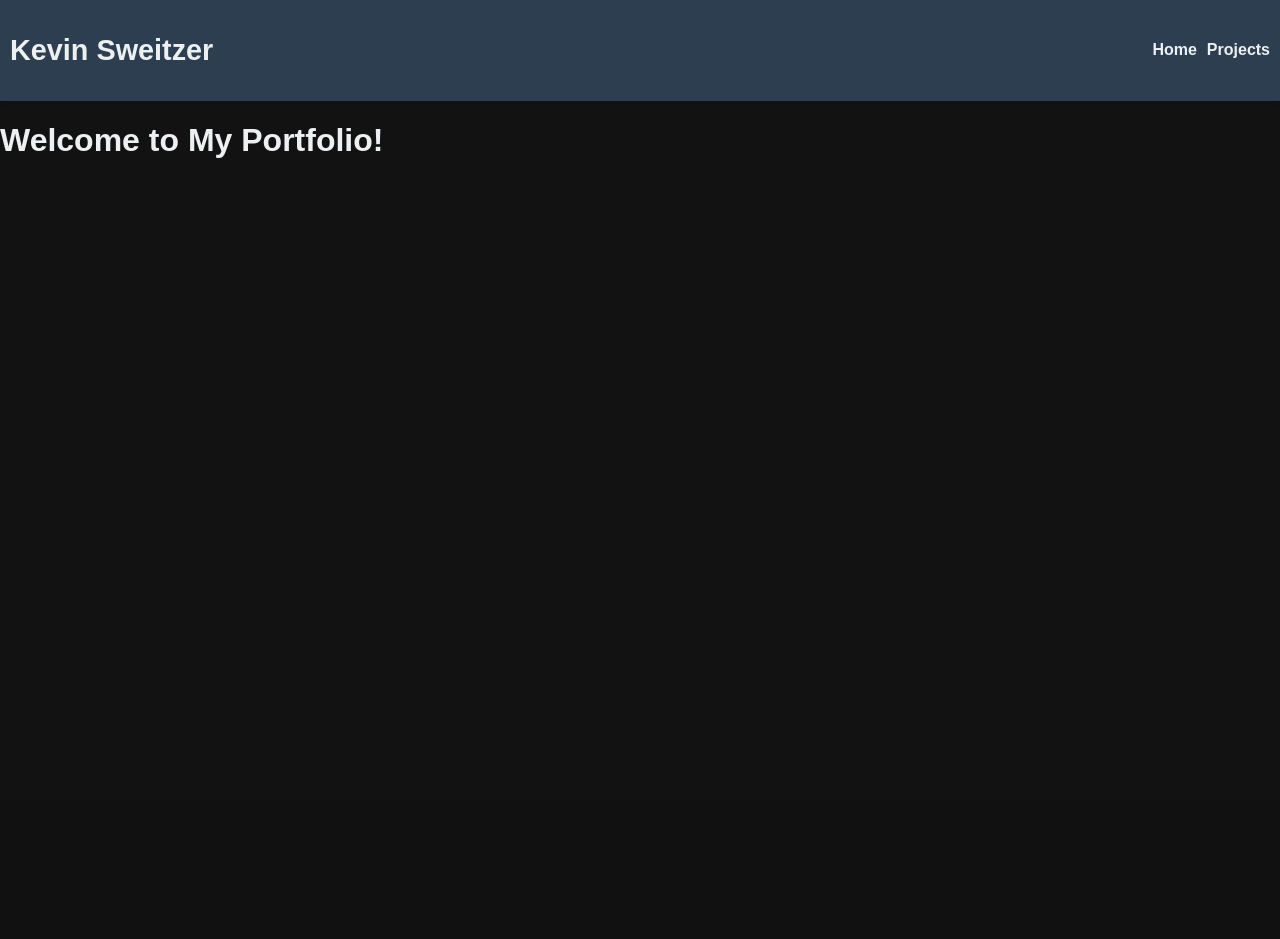
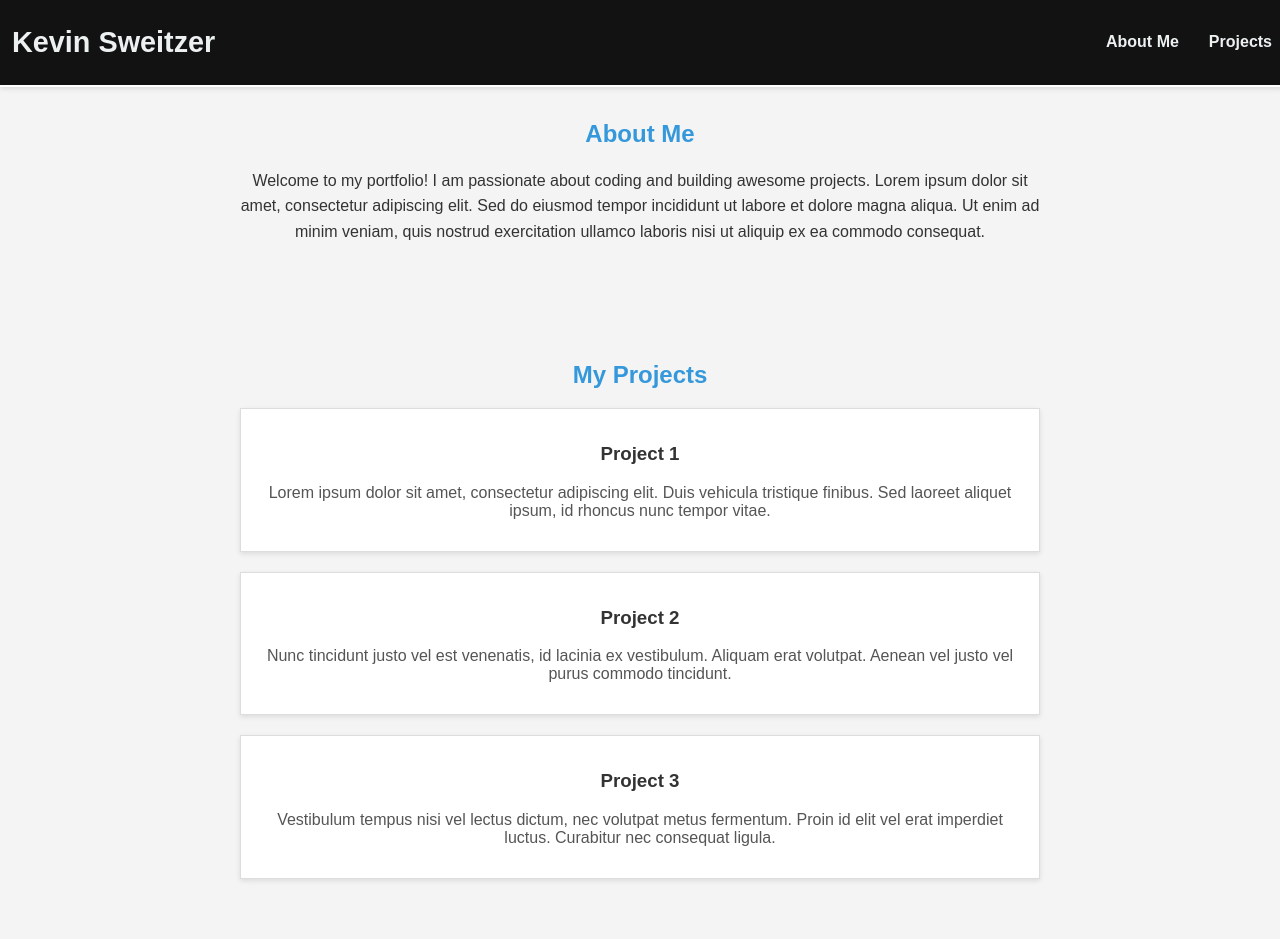
Before and after one commit to KSweitzer/portfolio, a Django app: page / in a window 1280 px wide. Before the commit the page ends 158 px from the top, so only its background shows below. Run offline with Django 5.2, Linux system fonts and the light colour scheme; data that the repository does not hold is empty.

Commit message:
updated navbar added about me and projects section

```diff
--- /dev/null
+++ b/static/base/script.js
@@ -0,0 +1,13 @@
+$(document).ready(function () {
+    // Smooth scroll to anchor links
+    $('a[href^="#"]').on('click', function (event) {
+        var target = $($(this).attr('href'));
+        if (target.length) {
+            event.preventDefault();
+            var offset = target.offset().top - $('nav').outerHeight();
+            $('html, body').stop().animate({
+                scrollTop: offset
+            }, 1000);
+        }
+    });
+});
--- a/static/base/styles.css
+++ b/static/base/styles.css
@@ -1,19 +1,24 @@
-/* portfolio/static/css/styles.css */
-
 body {
     font-family: 'Arial', sans-serif;
-    background-color: #121212; /* Dark background color */
-    color: #ecf0f1; /* Light text color */
+    background-color: #121212;
+    color: #ecf0f1;
     margin: 0;
+    padding-top: 60px;
 }
 
 nav {
-    background-color: #2c3e50;
-    padding: 10px;
+    position: fixed;
+    top: 0;
+    left: 0;
+    width: 100%;
+    background-color: #121212;
+    padding: 2px;
     display: flex;
     justify-content: space-between;
     align-items: center;
     box-shadow: 0 2px 5px rgba(0, 0, 0, 0.1);
+    border-bottom: 2px solid #ffffff;
+    z-index: 1000;
 }
 
 .logo {
@@ -21,6 +26,7 @@ nav {
 }
 
 .logo a {
+    padding: 10px;
     text-decoration: none;
     color: #ecf0f1;
     font-weight: bold;
@@ -39,12 +45,71 @@ nav {
 }
 
 .nav-links a {
+    padding: 10px;
     text-decoration: none;
     color: #ecf0f1;
     font-weight: bold;
-    transition: color 0.3s;
+    position: relative;
 }
 
 .nav-links a:hover {
+    color: #ffffff;
+    border-bottom: 2px solid #ecf0f1;
+}
+
+.about-section {
+    background-color: #f4f4f4;
+    color: #333;
+    padding: 40px 20px;
+    text-align: center;
+}
+
+.about-container {
+    max-width: 800px;
+    margin: 0 auto;
+}
+
+.about-container h2 {
     color: #3498db;
 }
+
+.about-container p {
+    line-height: 1.6;
+}
+
+.projects-section {
+    background-color: #f4f4f4;
+    color: #333;
+    padding: 40px 20px;
+    text-align: center;
+}
+
+.projects-container {
+    max-width: 800px;
+    margin: 0 auto;
+}
+
+.projects-container h2 {
+    color: #3498db;
+}
+
+.project {
+    margin-bottom: 20px;
+    padding: 15px;
+    border: 1px solid #ddd;
+    background-color: #fff;
+    box-shadow: 0 2px 5px rgba(0, 0, 0, 0.1);
+    transition: transform 0.3s ease-in-out;
+}
+
+.project:hover {
+    transform: scale(1.05);
+}
+
+.project h3 {
+    color: #333;
+}
+
+.project p {
+    color: #555;
+}
--- a/templates/base/base.html
+++ b/templates/base/base.html
@@ -15,8 +15,8 @@
             <h1><a href="#">Kevin Sweitzer</a></h1>
         </div>
         <ul class="nav-links">
-            <li><a href="#">Home</a></li>
-            <li><a href="#">Projects</a></li>
+            <li><a href="#about">About Me</a></li>
+            <li><a href="#projects">Projects</a></li>
             <!-- Add more navigation links as needed -->
         </ul>
     </nav>
@@ -24,5 +24,8 @@
     <div id="content">
         {% block content %}{% endblock %}
     </div>
+
+    <script src="https://code.jquery.com/jquery-3.6.4.min.js"></script>
+    <script src="{% static 'base/script.js' %}"></script>
 </body>
 </html>
--- a/templates/base/home.html
+++ b/templates/base/home.html
@@ -1,18 +1,49 @@
 <!-- portfolio/templates/portfolio/home.html -->
+
 {% extends 'base/base.html' %}
 
-{% block title %}Home - My Portfolio{% endblock %}
+{% block title %}Kevin Sweitzer{% endblock %}
 
 {% block content %}
-    <h1>Welcome to My Portfolio!</h1>
-    {% for project in projects %}
-        <div class="project">
-            <h2>{{ project.title }}</h2>
-            <p>{{ project.description }}</p>
-            <img src="{{ project.image.url }}" alt="{{ project.title }}">
-            {% if project.link %}
-                <p><a href="{{ project.link }}" target="_blank">Visit project</a></p>
-            {% endif %}
+<section id="about" class="about-section">
+    <div class="about-container">
+        <h2>About Me</h2>
+        <p>
+            Welcome to my portfolio! I am passionate about coding and building awesome projects.
+            Lorem ipsum dolor sit amet, consectetur adipiscing elit. Sed do eiusmod tempor incididunt ut labore et dolore magna aliqua.
+            Ut enim ad minim veniam, quis nostrud exercitation ullamco laboris nisi ut aliquip ex ea commodo consequat.
+        </p>
+    </div>
+</section>
+
+<section id="projects" class="projects-section">
+    <div class="projects-container">
+        <h2>My Projects</h2>
+
+        <div class="project" data-aos="fade-up">
+            <h3>Project 1</h3>
+            <p>
+                Lorem ipsum dolor sit amet, consectetur adipiscing elit. Duis vehicula tristique finibus.
+                Sed laoreet aliquet ipsum, id rhoncus nunc tempor vitae.
+            </p>
         </div>
-    {% endfor %}
+
+        <div class="project" data-aos="fade-up">
+            <h3>Project 2</h3>
+            <p>
+                Nunc tincidunt justo vel est venenatis, id lacinia ex vestibulum.
+                Aliquam erat volutpat. Aenean vel justo vel purus commodo tincidunt.
+            </p>
+        </div>
+
+        <div class="project" data-aos="fade-up">
+            <h3>Project 3</h3>
+            <p>
+                Vestibulum tempus nisi vel lectus dictum, nec volutpat metus fermentum.
+                Proin id elit vel erat imperdiet luctus. Curabitur nec consequat ligula.
+            </p>
+        </div>
+    </div>
+</section>
+<!-- Add other sections or content as needed -->
 {% endblock %}
```
